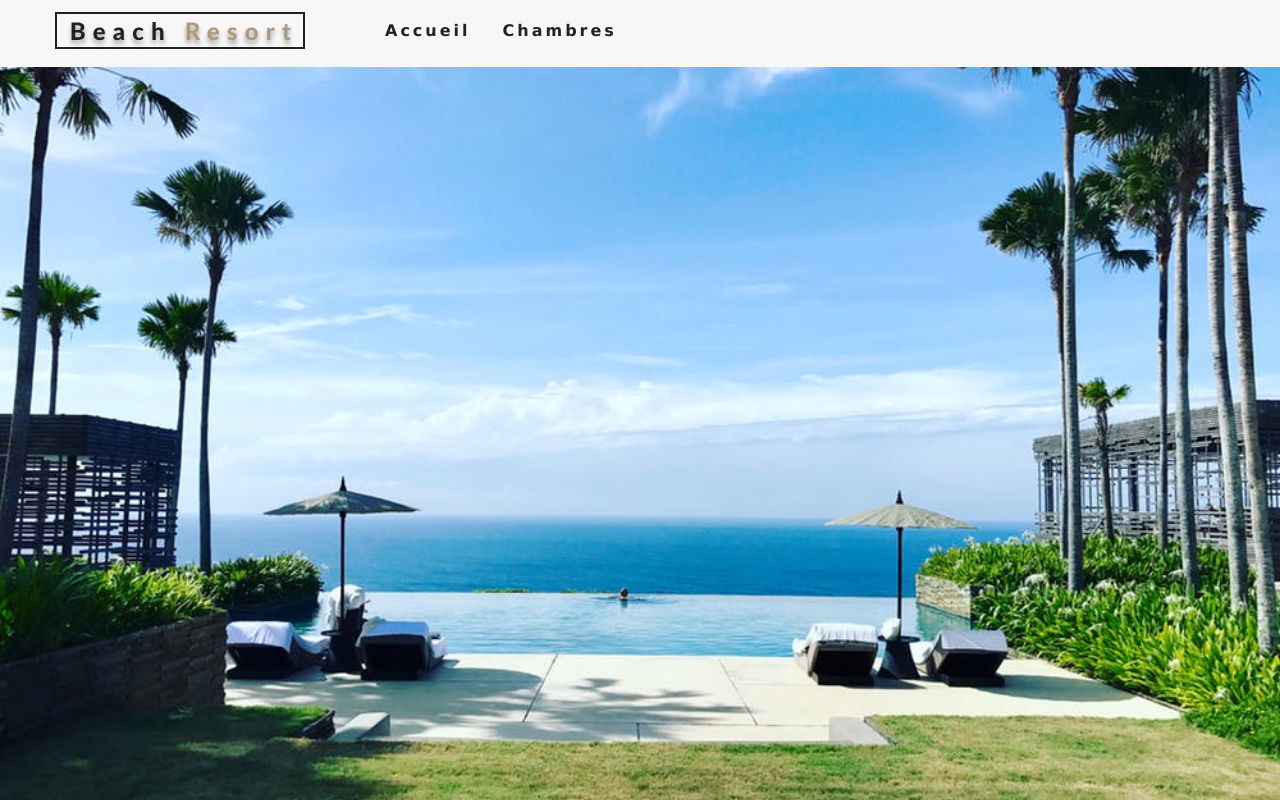
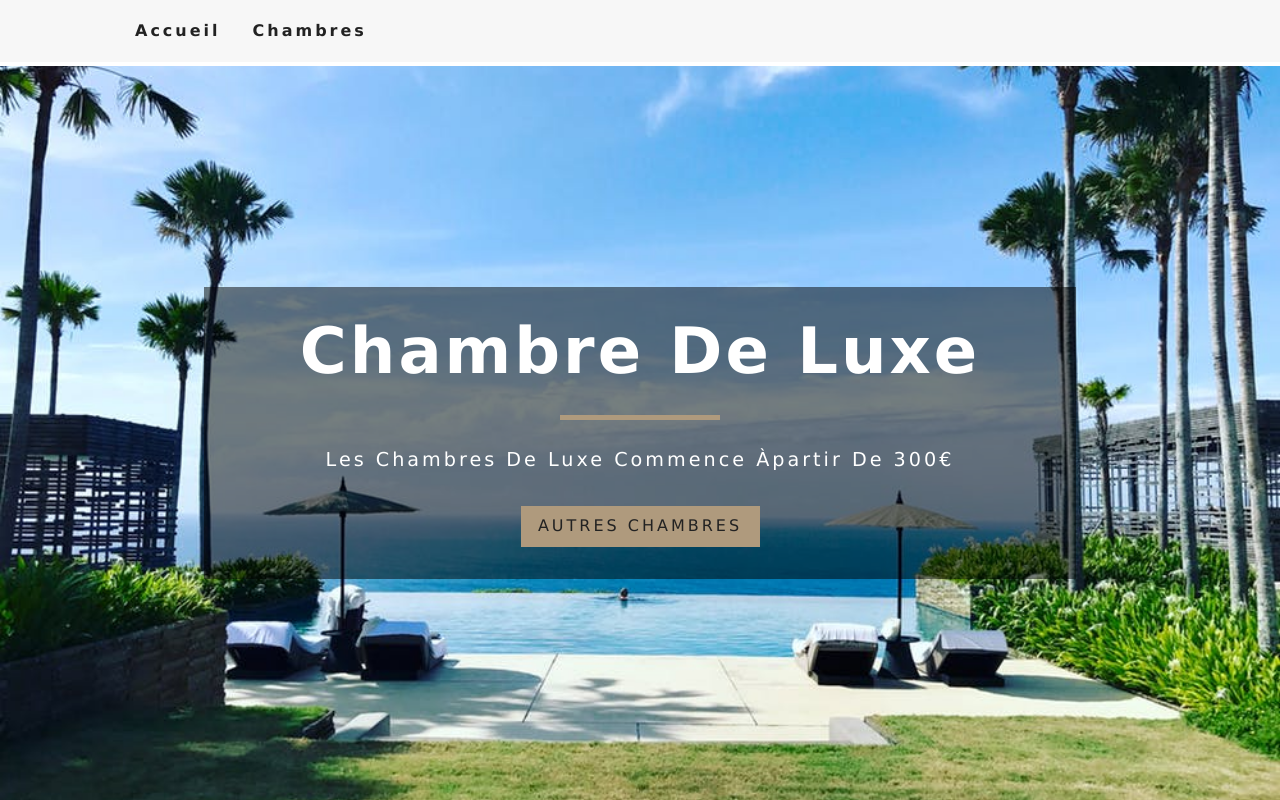
Before and after one commit to guevie/hoteldeluxe-frontend, a React (Create React App) app: page / in a window 1280 px wide. Built offline with nearby package versions, Linux system fonts and the light colour scheme.

Commit message:
suite du projet

```diff
--- a/src/App.js
+++ b/src/App.js
@@ -1,8 +1,7 @@
 import "./App.css";
 import Accueil from "./pages/Accueil";
-import Chambre from "./pages/Chambre";
+import Chambres from "./pages/Chambre";
 import ChambreSeule from "./pages/ChambreSeule";
-//import PageErreur from './pages/PageErreur'
 import React from "react";
 import { Route, Switch } from "react-router-dom";
 import PageErreur from "./pages/PageErreur";
@@ -10,12 +9,12 @@ import Navbar from './component/Navbar'
 function App() {
   return (
     <>
-      <Navbar />
+       <Navbar />
       <Switch>
         <Route exact path="/" component={Accueil} />
-        <Route exact path="/rooms" component={Chambre} />
+        <Route exact path="/rooms" component={Chambres} />
         <Route exact path="/rooms/:slug" component={ChambreSeule} />
-        <route component={PageErreur} />
+        <Route component={PageErreur} />
       </Switch>
     </>
   );
--- /dev/null
+++ b/src/component/Banner.js
@@ -0,0 +1,12 @@
+import React from 'react'
+
+export default function Banner({children,title,subtitle}) {
+    return (
+        <div className="banner">
+            <h1>{title}</h1>
+            <div></div>
+            <p>{subtitle}</p>
+            {children}
+        </div>
+    )
+}
--- a/src/component/Hero.js
+++ b/src/component/Hero.js
@@ -1,10 +1,10 @@
 //rfc
-import React from 'react'
+import React from "react";
 
-export default function Hero({children, hero}) {
-    return (
-        <header className={hero}>
-            {children}
-        </header>
-    )
+export default function Hero({ children, hero }) {
+  return <header className={hero}>{children}</header>;
 }
+
+Hero.defaultProps = {
+  hero: "defaultHero"
+};
--- a/src/component/Navbar.js
+++ b/src/component/Navbar.js
@@ -1,5 +1,5 @@
 import React, { Component } from 'react'
-import logo from '../images/logo.svg'
+// import logo from '../images/logo.svg'
 import { AiOutlineBars } from 'react-icons/ai'
 // import { FaAlignRight } from 'react-icons/fa'
 import {Link} from 'react-router-dom'
@@ -17,7 +17,7 @@ export default class Navbar extends Component {
               <div className="nav-center">
                   <div className="nav-header">
                     <Link to="">
-                    <img  src={logo} alt="Hotel de lux"/>
+                    {/* <img  src={logo} alt="Hotel de lux"/> */}
                     </Link>
                     <button type="button" className="nav-btn"
                     onClick={this.handleToggle}>
@@ -26,10 +26,10 @@ export default class Navbar extends Component {
                   </div>
                   <ul className={this.state.isOpen?"nav-links show-nav":"nav-links"}>
                       <li>
-                          <Link to="">Accueil</Link>
+                          <Link to="/">Accueil</Link>
                       </li>
                       <li>
-                          <Link to="">Chambres</Link>
+                          <Link to="/rooms">Chambres</Link>
                       </li>
                   </ul>
               </div>
--- a/src/pages/Accueil.js
+++ b/src/pages/Accueil.js
@@ -1,9 +1,20 @@
 //rfc creer une fonction
-import React from 'react'
-import Hero from '../component/Hero'
+import React from "react";
+import Hero from "../component/Hero";
+import Banner from "../component/Banner";
+import { Link } from "react-router-dom";
 
 export default function Accueil() {
-    return (
-        <Hero hero="defaultHero"></Hero>
-    )
+  return (
+    <Hero>
+      <Banner
+        title="Chambre de luxe"
+        subtitle="les chambres de luxe commence àpartir de 300€"
+      >
+        <Link to="/rooms" className="btn-primary">
+          Autres chambres
+        </Link>
+      </Banner>
+    </Hero>
+  );
 }
--- a/src/pages/Chambre.js
+++ b/src/pages/Chambre.js
@@ -1,12 +1,19 @@
 //rafc créer de constant
-import React from 'react'
+import React from "react";
+import Hero from "../component/Hero";
+import Banner from "../component/Banner";
+import { Link } from "react-router-dom";
 
 export const Chambre = () => {
-    return (
-        <div>
-            hello from page Chambre
-        </div>
-    )
-}
+  return (
+    <Hero hero="roomsHero">
+      <Banner title="Autres chambres">
+        <Link to="/" className="btn-primary">
+          retour à l'Accueil
+        </Link>
+      </Banner>
+    </Hero>
+  );
+};
 
-export default Chambre
+export default Chambre;
--- a/src/pages/PageErreur.js
+++ b/src/pages/PageErreur.js
@@ -1,10 +1,20 @@
 //rfc
 import React from 'react'
+import Hero from '../component/Hero'
+import Banner from '../component/Banner'
+import { Link } from 'react-router-dom'
+
 
 export default function PageErreur() {
-    return (
-        <div>
-            hello page erreur
-        </div>
+    return(
+        <Hero>
+            <Banner title='404' subtitle="page not found">
+                <Link to='/' className='btn-primary'>
+                    Retour Accueil
+                </Link>
+            </Banner>
+        </Hero>
+
     )
+
 }
```
Also changed, not shown: src/component/Services.js (added), 1 other file (tests, documents, lock files or other folders).
